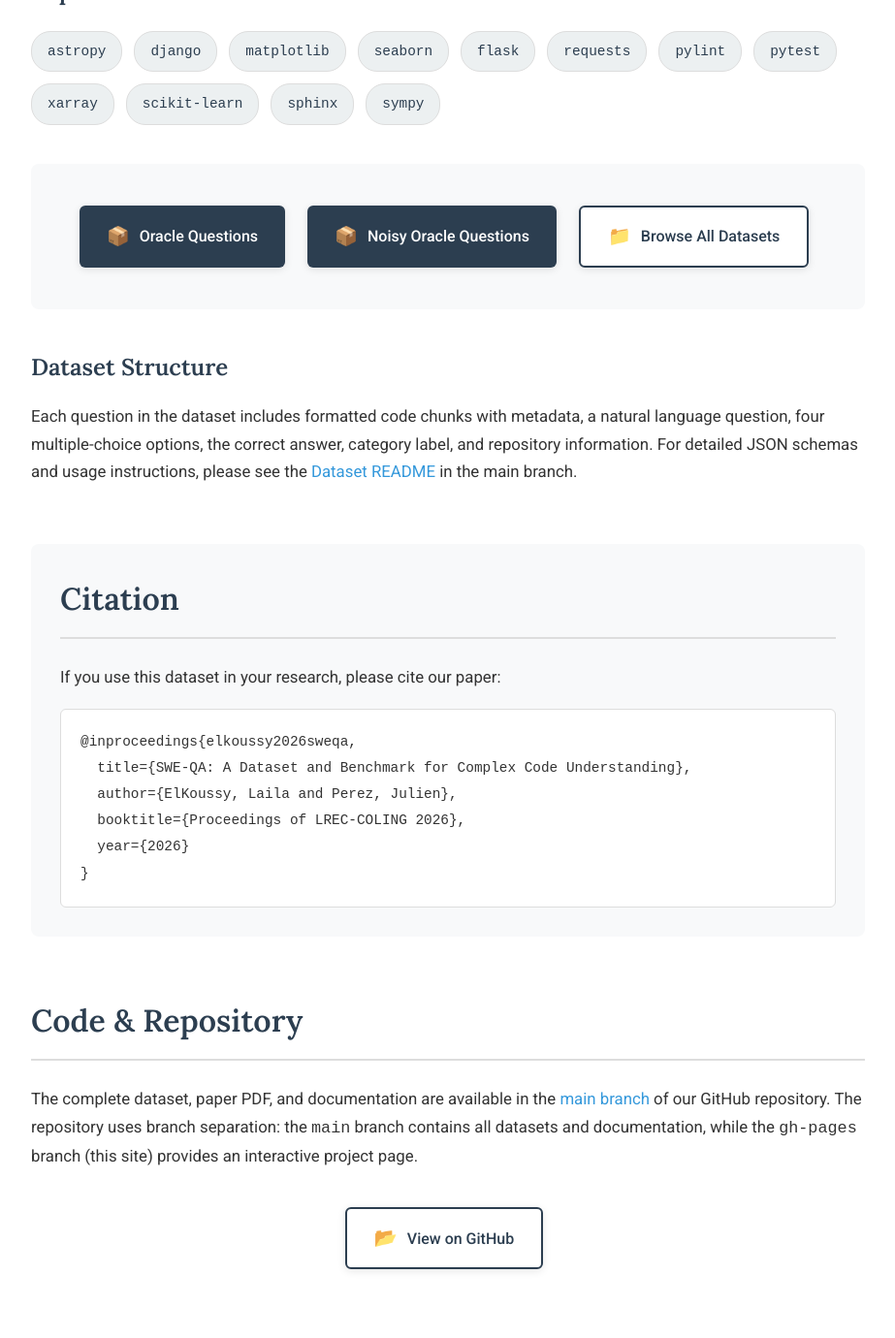
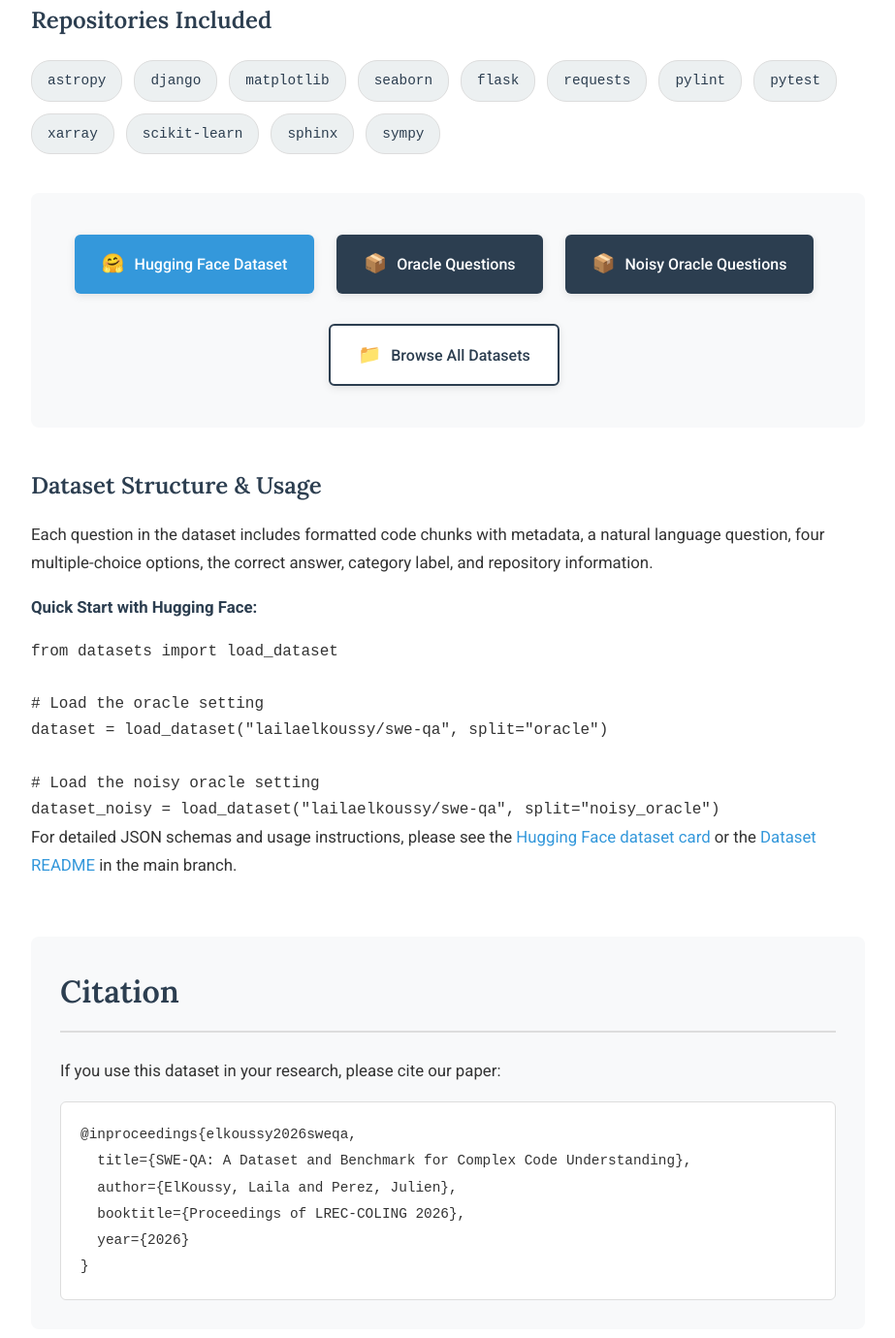
Before and after one commit to lailanelkoussy/swe-qa, a Jekyll site: the page built from index.html, in a window 1280 px wide and 1400 px high, scrolled down 2483 px. Shown: the top 1380 px of the window at 97% size, without its empty margins (178-1101 px from the left). Built offline with Jekyll 4.4.1, drawn with Linux system fonts in a browser that asks for light colours; some of the changed text lies outside the part shown.

Commit message:
Add Hugging Face dataset link to project page

```diff
--- a/index.html
+++ b/index.html
@@ -40,7 +40,9 @@
     <h2>Dataset</h2>
     <p>
         The SWE-QA dataset is designed to evaluate multi-hop code comprehension with two question categories
-        and two experimental settings for comprehensive evaluation.
+        and two experimental settings for comprehensive evaluation. The dataset is <strong>available on
+        <a href="https://huggingface.co/datasets/lailaelkoussy/swe-qa" target="_blank" rel="noopener">🤗 Hugging Face</a></strong>
+        and can be loaded directly using the <code>datasets</code> library.
     </p>
 
     <div class="dataset-features">
@@ -108,6 +110,10 @@
     </div>
 
     <div class="download-section">
+        <a href="https://huggingface.co/datasets/lailaelkoussy/swe-qa" class="btn btn-primary" target="_blank" rel="noopener">
+            <span class="icon">🤗</span>
+            Hugging Face Dataset
+        </a>
         <a href="https://github.com/{{ site.github_username }}/{{ site.repository }}/raw/main/datasets/mcq_dataset.zip" class="btn btn-secondary">
             <span class="icon">📦</span>
             Oracle Questions
@@ -123,12 +129,25 @@
     </div>
 
     <div class="dataset-details">
-        <h3>Dataset Structure</h3>
+        <h3>Dataset Structure & Usage</h3>
         <p>
             Each question in the dataset includes formatted code chunks with metadata, a natural language question,
             four multiple-choice options, the correct answer, category label, and repository information.
+        </p>
+        <p>
+            <strong>Quick Start with Hugging Face:</strong>
+        </p>
+        <pre><code>from datasets import load_dataset
+
+# Load the oracle setting
+dataset = load_dataset("lailaelkoussy/swe-qa", split="oracle")
+
+# Load the noisy oracle setting
+dataset_noisy = load_dataset("lailaelkoussy/swe-qa", split="noisy_oracle")</code></pre>
+        <p>
             For detailed JSON schemas and usage instructions, please see the
-            <a href="https://github.com/{{ site.github_username }}/{{ site.repository }}/blob/main/datasets/README.md" target="_blank" rel="noopener">Dataset README</a>
+            <a href="https://huggingface.co/datasets/lailaelkoussy/swe-qa" target="_blank" rel="noopener">Hugging Face dataset card</a>
+            or the <a href="https://github.com/{{ site.github_username }}/{{ site.repository }}/blob/main/datasets/README.md" target="_blank" rel="noopener">Dataset README</a>
             in the main branch.
         </p>
     </div>
```
